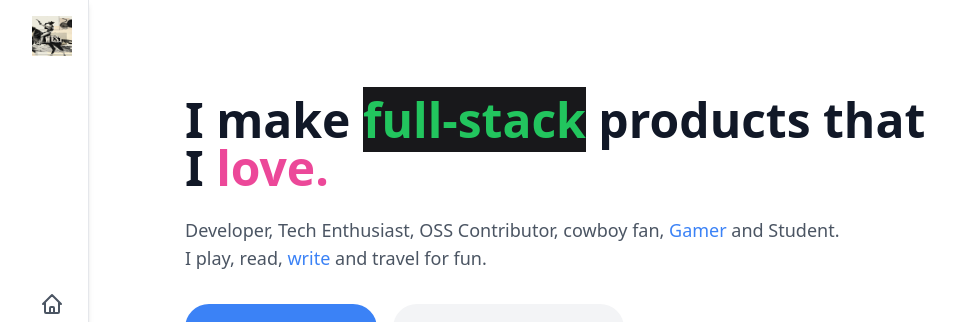
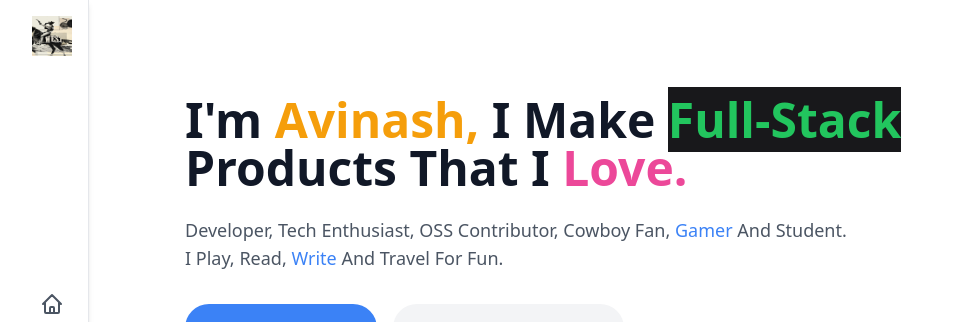
Before and after one commit to avikkk19/perblog, a React (Vite) app: page / in a window 1280 px wide. Shown: the top 322 px of the page, without its empty margins (127-1082 px from the left). Built offline with nearby package versions, Linux system fonts and the light colour scheme.

Commit message:
fixed and added some fearures

```diff
--- a/src/components/Achievements.jsx
+++ b/src/components/Achievements.jsx
@@ -58,13 +58,13 @@ const Achievements = () => {
       const achievementsData = [
         {
           title: "HACKSAVY 25 finalists",
-          imagePath: "gurrilla450.jpg",
-          link: "/",
+          imagePath: "big4-1.jpg",
+          link: "",
         },
         {
           title: "JITS UTSAV runner up",
-          imagePath: "porsche panamera turbo.jpg",
-          link: "/",
+          imagePath: "big4-2.jpg",
+          link: "",
         },
         // add more achievements here latwr
       ];
--- a/src/components/Footer.jsx
+++ b/src/components/Footer.jsx
@@ -17,6 +17,7 @@ function Footer() {
             </a>
             . All rights reserved.
           </p>
+          <p className="dark:text-white text-sm text-black">Thank you for visiting!</p>
         </div>
         <div className="flex space-x-4">
           <a
--- a/src/components/Hero.jsx
+++ b/src/components/Hero.jsx
@@ -4,16 +4,20 @@ function Hero() {
   return (
     <div className="py-20 md:ml-20 ml-4 relative">
       <div className="max-w-3xl">
-        <h1 className="text-4xl md:text-5xl font-bold mb-6 text-gray-900 dark:text-white">
+        <h1 className="text-4xl md:text-5xl font-bold mb-6 text-gray-900 dark:text-white capitalize">
+          I'm{" "}
+          <span className="text-amber-500 hover:text-amber-600 cursor-alias">
+            Avinash, {""}
+          </span>
           I make <span className="text-green-500 bg-zinc-900">full-stack</span>{" "}
           products that I <span className="text-pink-500">love.</span>
         </h1>
 
-        <p className="text-lg text-gray-600 dark:text-gray-300 mb-8">
-          Developer, Tech Enthusiast, OSS Contributor, cowboy fan,{"  "}
-          <span className="text-blue-500">Gamer</span> and Student.<br /> I play,
-          read, <span className="text-blue-500">write</span> and
-           travel for fun.
+        <p className="text-lg text-gray-600 dark:text-gray-300 mb-8 capitalize">
+          Developer, Tech Enthusiast, OSS Contributor, Cowboy fan,{"  "}
+          <span className="text-blue-500">Gamer</span> and Student.
+          <br /> I play, read, <span className="text-blue-500">write</span> and
+          travel for fun.
         </p>
 
         <div className="flex flex-col sm:flex-row gap-4 mb-12">
@@ -74,7 +78,7 @@ function Hero() {
             </svg>
           </a>
           <a
-            href="mailto:your.avinashkamadri67@gmail.com"
+            href="mailto:avinashkamadri67@gmail.com"
             className="text-gray-600 hover:text-gray-900 dark:text-gray-400 dark:hover:text-white transition-colors"
           >
             <svg className="w-8 h-8" viewBox="0 0 24 24" fill="currentColor">
```
Also changed, not shown: public/big4-1.jpg (added), public/big4-2.jpg (added).
